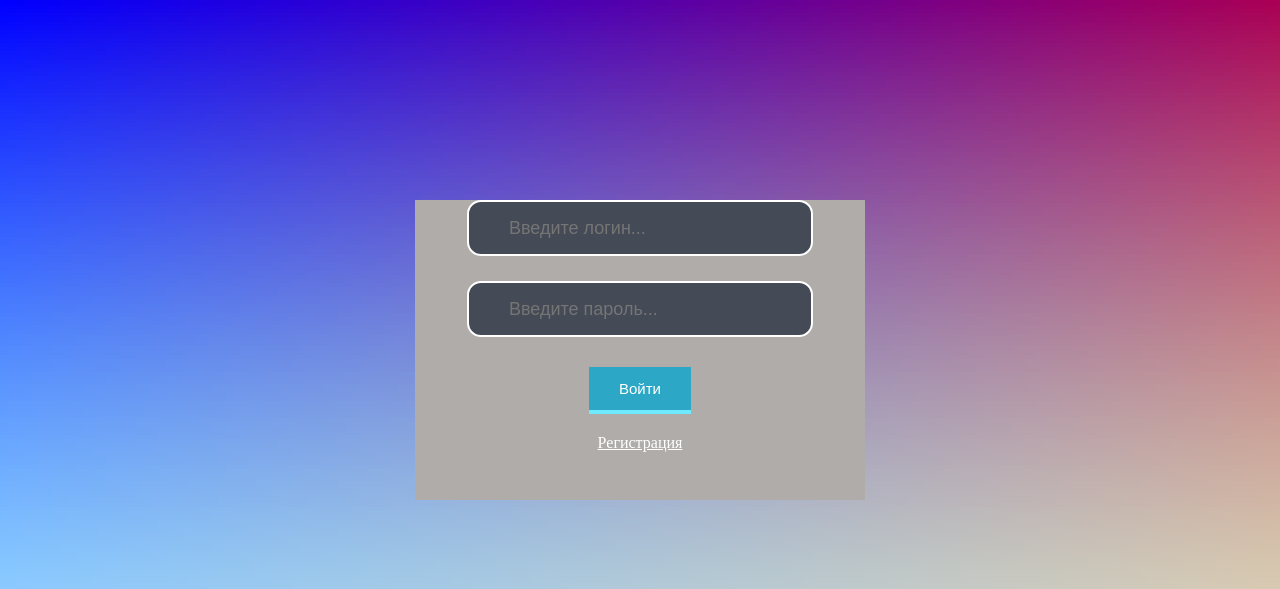
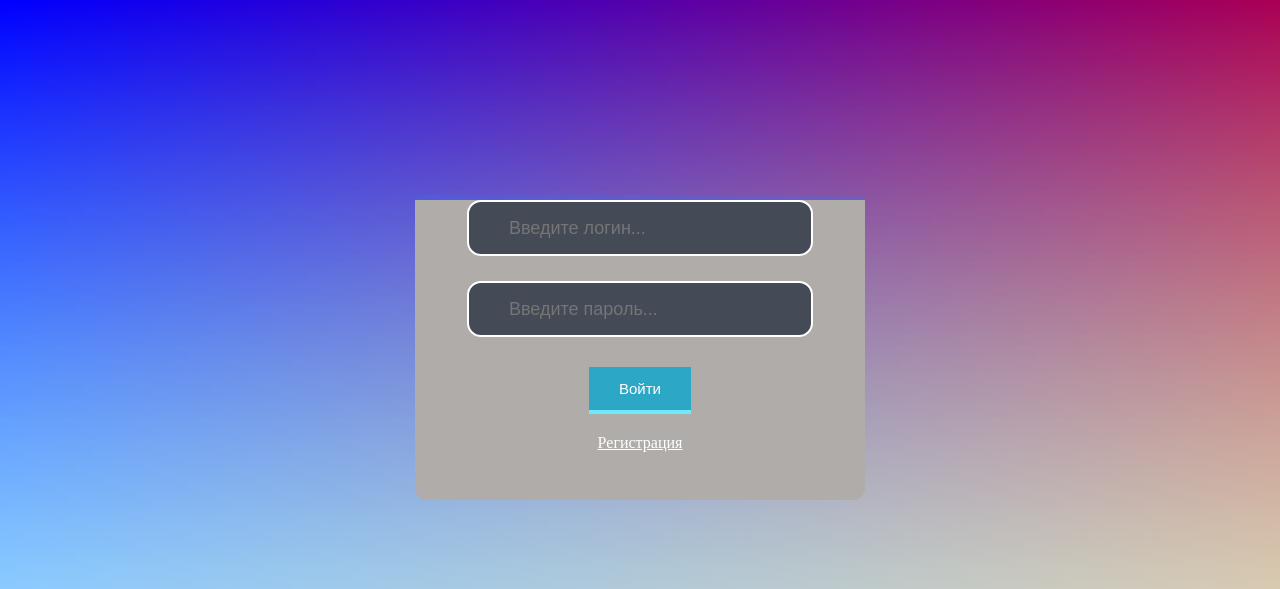
Before and after one commit to YanaGumbatova555/Yana, a PHP site: page / in a window 1280 px wide. Shown: the top 589 px of the page. Run offline with PHP 8.4, Linux system fonts and the light colour scheme; some libraries are stand-ins or nearby versions.

Commit message:
Update style2.css

```diff
--- a/style2.css
+++ b/style2.css
@@ -8,6 +8,16 @@ a {
 
 a:hover {
   text-decoration: none;
+}
+
+.container {
+  width: 450px;
+  height: 300px;
+  background-color: #afacaa;
+  margin: 200px auto 0 auto;
+  text-align: center;
+  box-shadow: 0 -5px 0 rgba(51, 114, 237, 0.26);
+  border-radius: 0 0 12px 12px;
 }
 
 
@@ -61,13 +71,7 @@ input[type="text"], input[type="password"] {
   box-shadow: 0 0 6px 3px rgba(58, 219, 253, 0.35);
 }
 
-.container {
-      width: 450px;
-      height: 300px;
-      margin: 200px auto 0 auto;
-      text-align: center;
-      background-color: #afacaa;
-    }
+
     .sub {
       text-align: center;
       margin-left: 90px;
```
